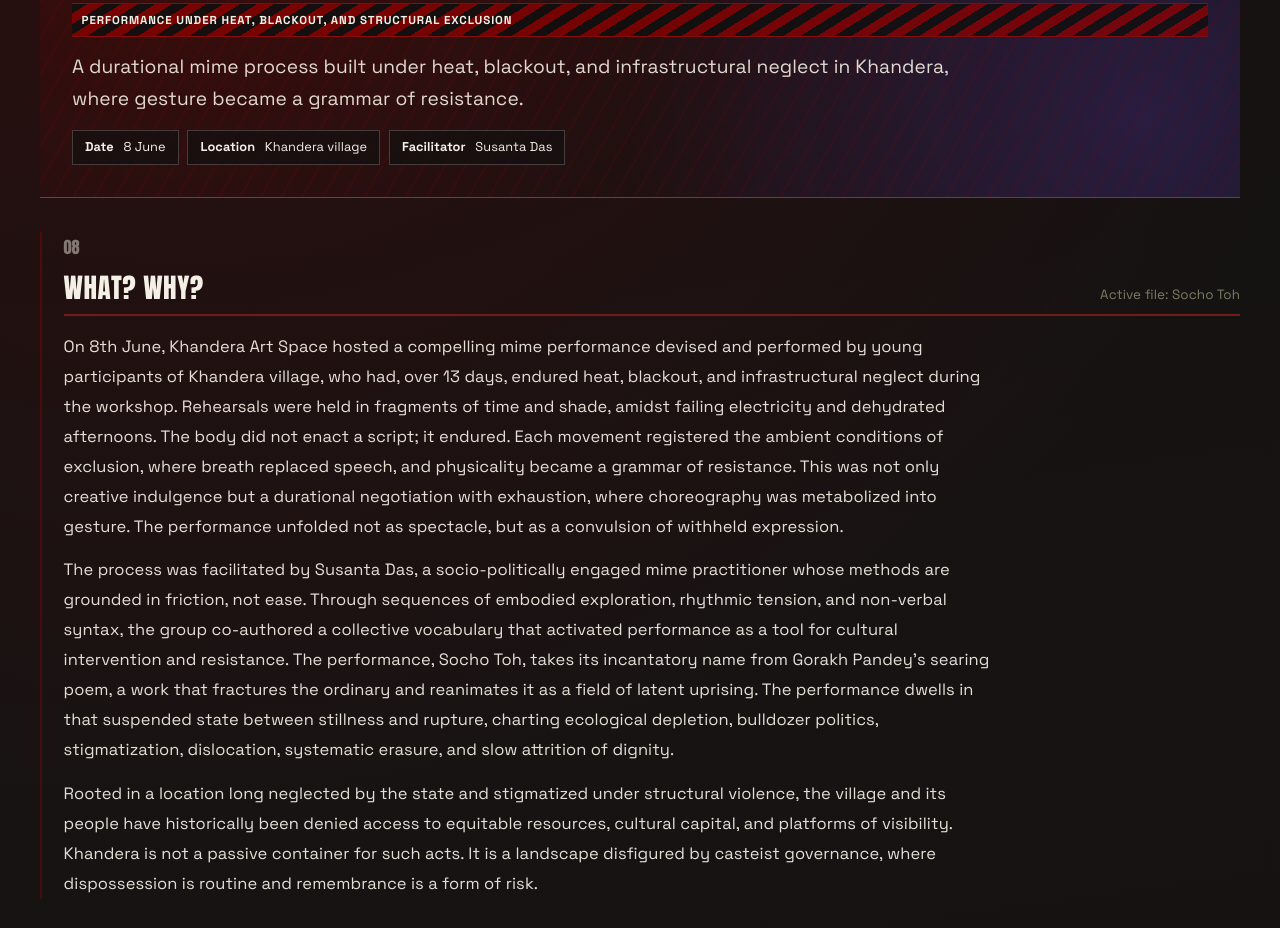
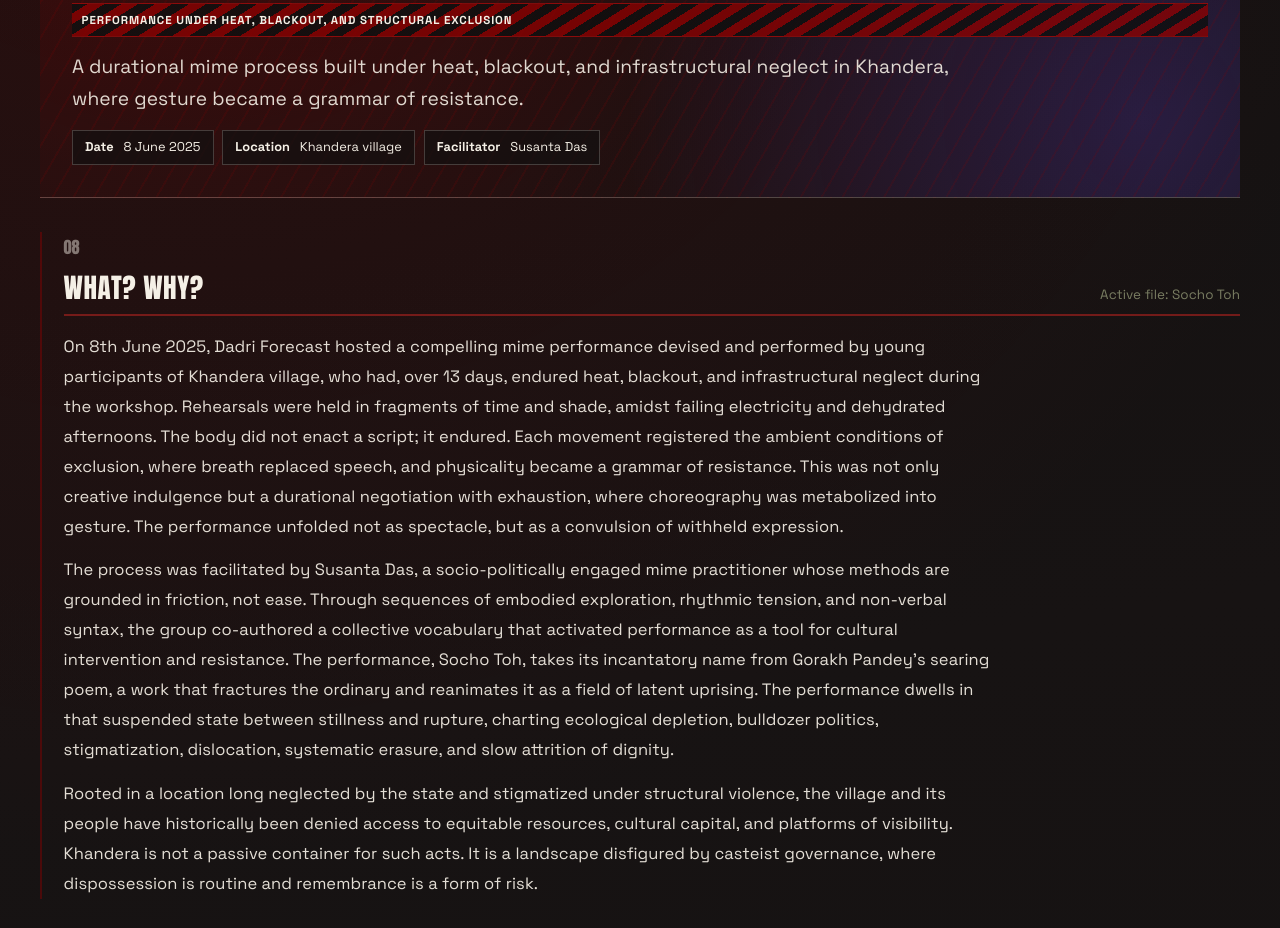
Before and after one commit to Anindyakafka/khandera_art_space_x_dadri_forecast, a SvelteKit app: page /dadri-forecast/projects in a window 1280 px wide. Shown: the part 1100-2028 px from the top of the page. Built offline with nearby package versions, Linux system fonts and the light colour scheme.

Commit message:
push edits in project texts

```diff
--- a/src/routes/dadri-forecast/projects/+page.svelte
+++ b/src/routes/dadri-forecast/projects/+page.svelte
@@ -35,7 +35,7 @@
       id: 'socho-toh',
       title: 'Socho Toh',
       format: 'Mime Workshop / Collective Performance',
-      date: '8 June',
+      date: '8 June 2025',
       location: 'Khandera village',
       facilitator: 'Susanta Das',
       warning: 'Performance Under Heat, Blackout, and Structural Exclusion',
@@ -81,7 +81,7 @@
         ]
       ),
       writeup: [
-        'On 8th June, Khandera Art Space hosted a compelling mime performance devised and performed by young participants of Khandera village, who had, over 13 days, endured heat, blackout, and infrastructural neglect during the workshop. Rehearsals were held in fragments of time and shade, amidst failing electricity and dehydrated afternoons. The body did not enact a script; it endured. Each movement registered the ambient conditions of exclusion, where breath replaced speech, and physicality became a grammar of resistance. This was not only creative indulgence but a durational negotiation with exhaustion, where choreography was metabolized into gesture. The performance unfolded not as spectacle, but as a convulsion of withheld expression.',
+        'On 8th June 2025, Dadri Forecast hosted a compelling mime performance devised and performed by young participants of Khandera village, who had, over 13 days, endured heat, blackout, and infrastructural neglect during the workshop. Rehearsals were held in fragments of time and shade, amidst failing electricity and dehydrated afternoons. The body did not enact a script; it endured. Each movement registered the ambient conditions of exclusion, where breath replaced speech, and physicality became a grammar of resistance. This was not only creative indulgence but a durational negotiation with exhaustion, where choreography was metabolized into gesture. The performance unfolded not as spectacle, but as a convulsion of withheld expression.',
         'The process was facilitated by Susanta Das, a socio-politically engaged mime practitioner whose methods are grounded in friction, not ease. Through sequences of embodied exploration, rhythmic tension, and non-verbal syntax, the group co-authored a collective vocabulary that activated performance as a tool for cultural intervention and resistance. The performance, Socho Toh, takes its incantatory name from Gorakh Pandey\'s searing poem, a work that fractures the ordinary and reanimates it as a field of latent uprising. The performance dwells in that suspended state between stillness and rupture, charting ecological depletion, bulldozer politics, stigmatization, dislocation, systematic erasure, and slow attrition of dignity.',
         'Rooted in a location long neglected by the state and stigmatized under structural violence, the village and its people have historically been denied access to equitable resources, cultural capital, and platforms of visibility. Khandera is not a passive container for such acts. It is a landscape disfigured by casteist governance, where dispossession is routine and remembrance is a form of risk.'
       ],
```
